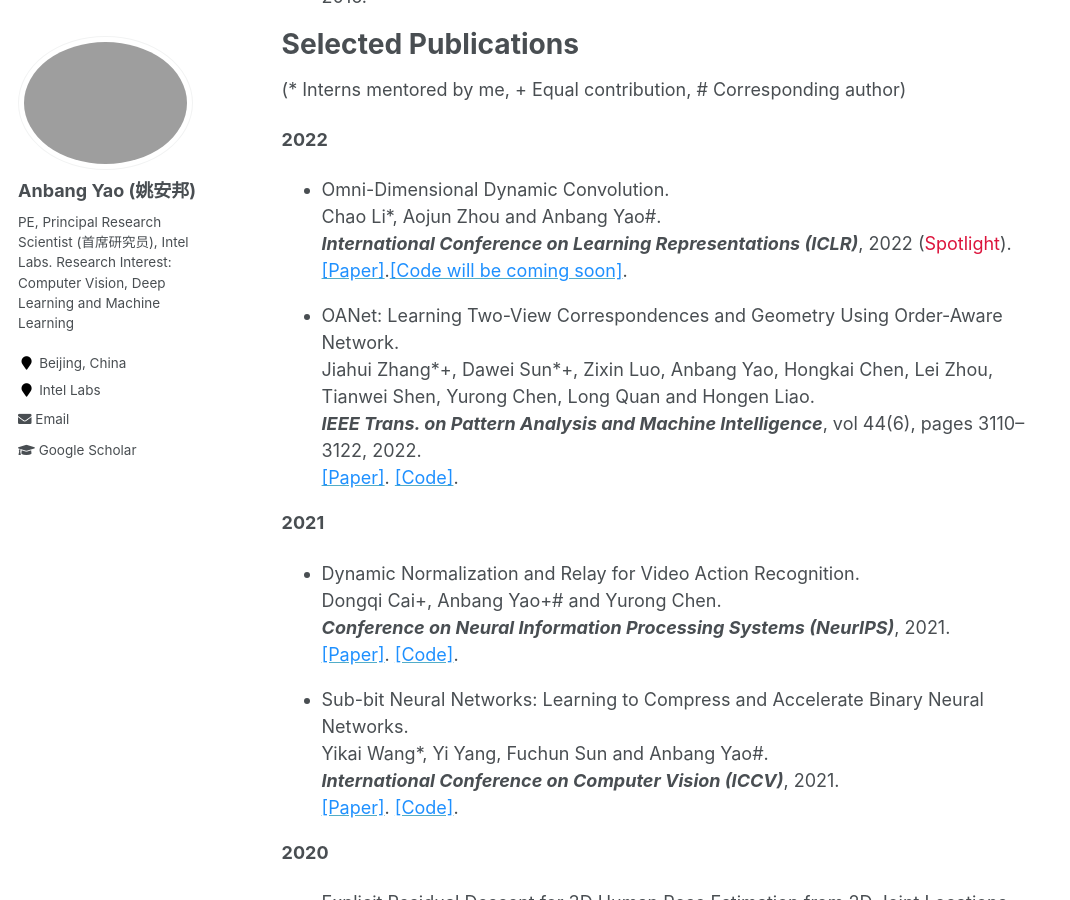
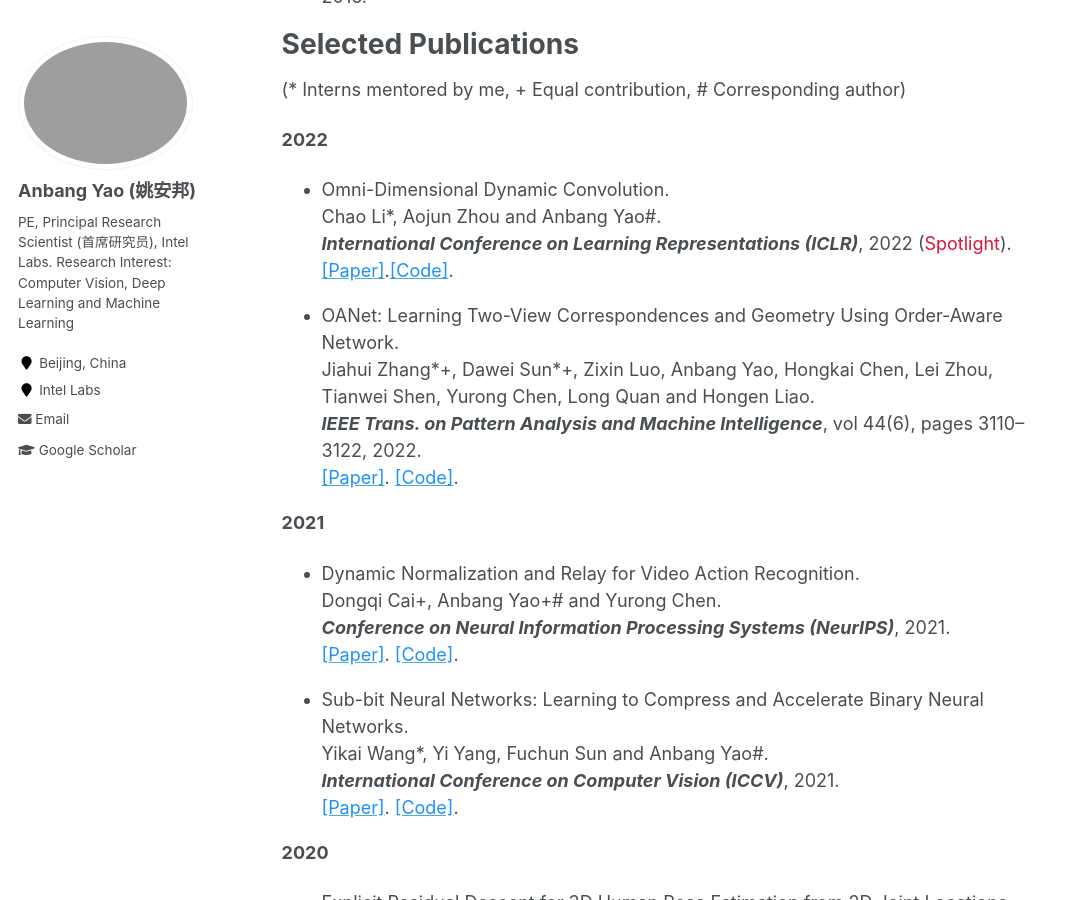
Before and after one commit to YaoAnbang/YaoAnbang.github.io, a Jekyll site: the page built from _pages/about.md, in a window 1280 px wide and 900 px high, scrolled down 1775 px. Shown: the whole window, without its empty margins (0-1070 px from the left). Built offline with Jekyll 4.4.1, drawn with Linux system fonts in a browser that asks for light colours.

Commit message:
Update about.md

```diff
--- a/_pages/about.md
+++ b/_pages/about.md
@@ -47,7 +47,7 @@
 
 **2022**
 <!-- <blockquote> -->
-+ Omni-Dimensional Dynamic Convolution.<br> Chao Li\*, Aojun Zhou and Anbang Yao\#.<br><em>**International Conference on Learning Representations (ICLR)**</em>, 2022 (<font color="Crimson">Spotlight</font>).<br> [<font color="DodgerBlue">[Paper]</font>](https://openreview.net/forum?id=DmpCfq6Mg39&referrer=%5BAuthor%20Console%5D(%2Fgroup%3Fid%3DICLR.cc%2F2022%2FConference%2FAuthors%23your-submissions)).[<font color="DodgerBlue">[Code will be coming soon]</font>](https://github.com/OSVAI/ODConv).<br>
++ Omni-Dimensional Dynamic Convolution.<br> Chao Li\*, Aojun Zhou and Anbang Yao\#.<br><em>**International Conference on Learning Representations (ICLR)**</em>, 2022 (<font color="Crimson">Spotlight</font>).<br> [<font color="DodgerBlue">[Paper]</font>](https://openreview.net/forum?id=DmpCfq6Mg39&referrer=%5BAuthor%20Console%5D(%2Fgroup%3Fid%3DICLR.cc%2F2022%2FConference%2FAuthors%23your-submissions)).[<font color="DodgerBlue">[Code]</font>](https://github.com/OSVAI/ODConv).<br>
 <!--</blockquote> -->
 
 <!-- <blockquote> -->
```
